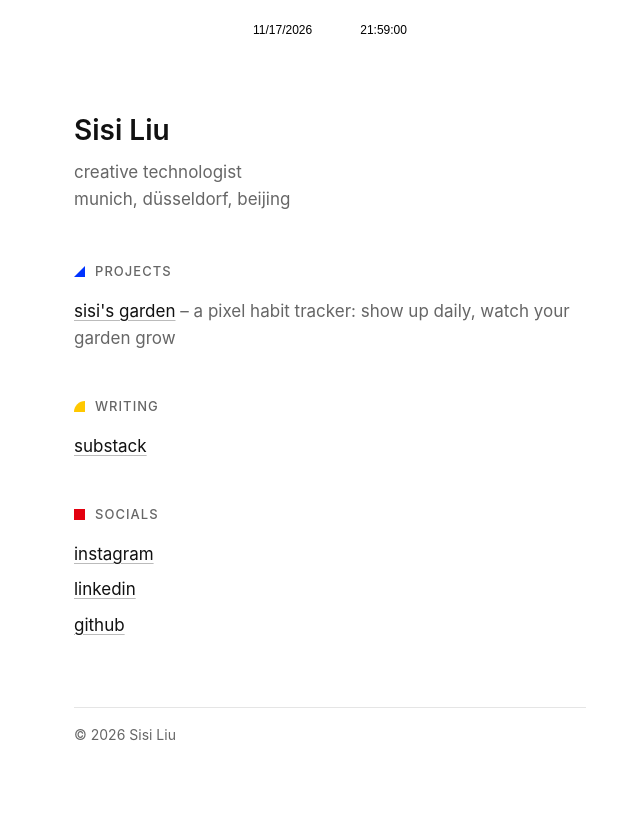
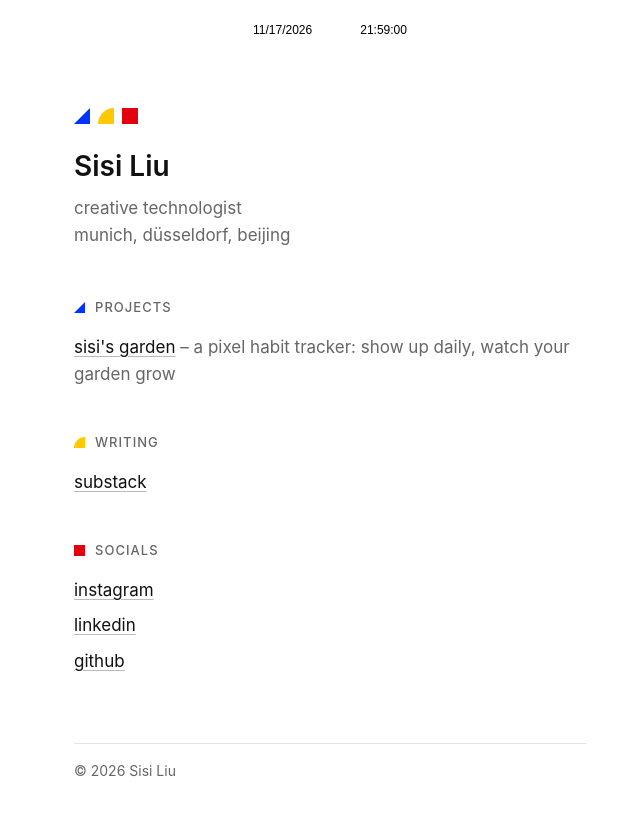
Before and after one commit to sisiliu10/sisi-liu.de, a plain HTML site: page index.html in a window 1280 px wide. Shown: the whole page, without its empty margins (310-950 px from the left). Drawn offline with Linux system fonts and the light colour scheme.

Commit message:
Add row of shapes above name

```diff
--- a/index.html
+++ b/index.html
@@ -9,6 +9,8 @@
 *{box-sizing:border-box}
 body{margin:0;background:#fff;color:#111;font:17px/1.6 -apple-system,BlinkMacSystemFont,"Segoe UI",Helvetica,Arial,sans-serif}
 main{max-width:560px;margin:0 auto;padding:72px 24px 96px}
+.s{display:flex;gap:8px;margin:0 0 20px}
+.s svg{width:16px;height:16px}
 h1{font-size:28px;font-weight:600;margin:0 0 6px}
 .i{color:#666;margin:0 0 48px}
 h2{display:flex;align-items:center;gap:10px;font-size:13px;font-weight:500;text-transform:uppercase;letter-spacing:.08em;color:#666;margin:40px 0 12px}
@@ -26,6 +28,7 @@ footer{margin-top:64px;padding-top:16px;border-top:1px solid #e5e5e5;color:#666;
 <body>
 <div class="t"><span id="d"></span><span id="h"></span></div>
 <main>
+<div class="s"><svg viewBox="0 0 10 10"><path d="M0 10L10 0V10Z" fill="#0033ff"/></svg><svg viewBox="0 0 10 10"><path d="M10 0A10 10 0 0 0 0 10H10Z" fill="#ffc800"/></svg><svg viewBox="0 0 10 10"><rect width="10" height="10" fill="#e3000f"/></svg></div>
 <h1>Sisi Liu</h1>
 <p class="i">creative technologist<br>munich, düsseldorf, beijing</p>
 <h2><svg viewBox="0 0 10 10"><path d="M0 10L10 0V10Z" fill="#0033ff"/></svg>Projects</h2>
```
